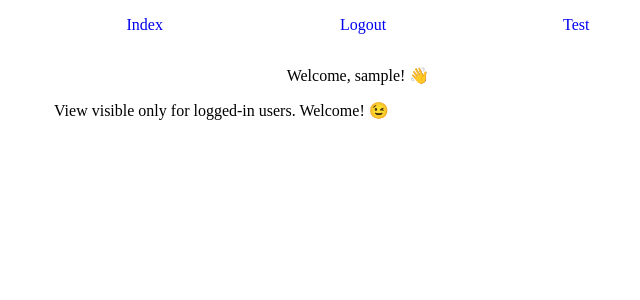
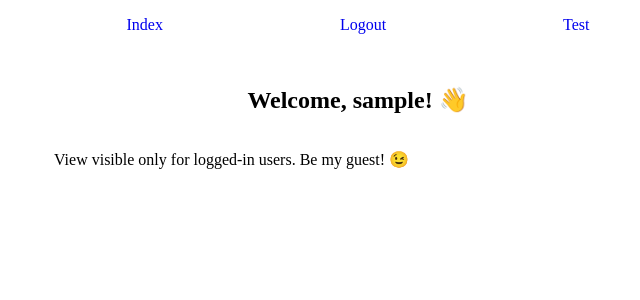
Before and after one commit to Raviraven/django-simple-authentication, a Django app: page /test in a window 1280 px wide. Shown: the top 300 px of the page, without its empty margins (282-922 px from the left). Run offline with Django 3.2, Linux system fonts and the light colour scheme; the visitor is signed in with stand-in values (Sample User, id 1).

Commit message:
html: login form fixed, test view refactored

```diff
--- a/simple_authentication/authentication/templates/authentication/login.html
+++ b/simple_authentication/authentication/templates/authentication/login.html
@@ -6,7 +6,7 @@
 {% block content %}
     {{ form.non_field_errors }}
     {% if next %}
-    <form action="/login?next={{ next }}" method="post">
+    <form class="form" action="/login?next={{ next }}" method="post">
     {% else %}
     <form class="form" action="{% url 'authentication:login' %}" method="post">
     {% endif %}
--- a/simple_authentication/authentication/templates/authentication/test.html
+++ b/simple_authentication/authentication/templates/authentication/test.html
@@ -3,12 +3,14 @@
 {% block title %}Test view{% endblock %}
 
 {% block header %}
-    Welcome, {{ user.username }}! 👋
+    <h1>
+        Welcome, {{ user.username }}! 👋
+    </h1>
 {% endblock %}
 
 {% block content %}
     <p>
         View visible only for logged-in users.
-        Welcome! 😉
+        Be my guest! 😉
     </p>
 {% endblock %}
```
